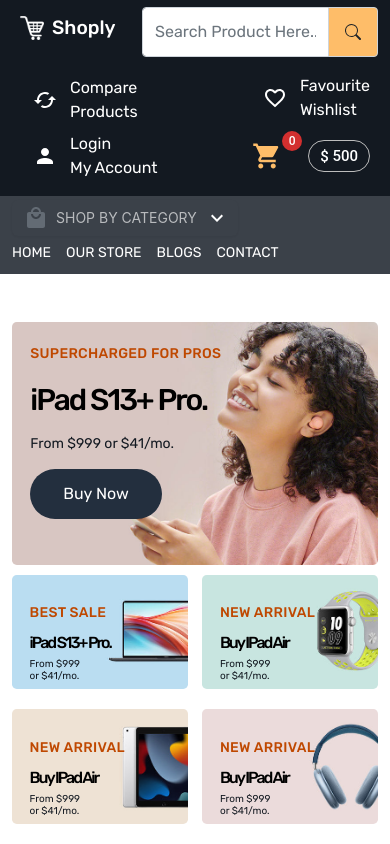
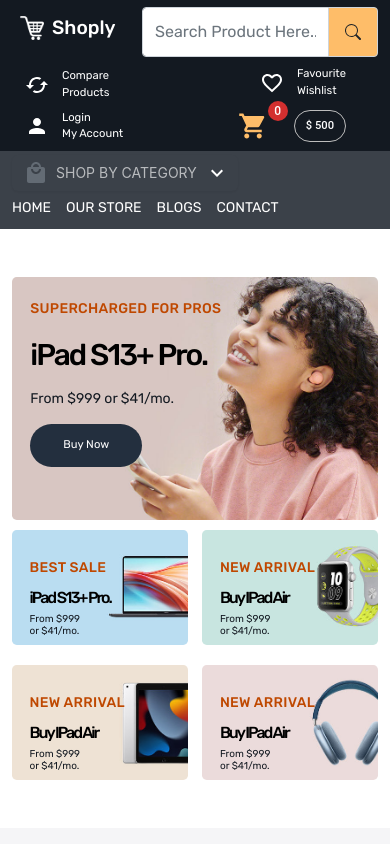
Before and after one commit to akanshbende/Shoply, a React (Vite) app: page / in a window 390 px wide. Shown: the top 844 px of the page. Built offline with nearby package versions, Linux system fonts and the light colour scheme.

Commit message:
header middle font size reduced

```diff
--- a/src/App.css
+++ b/src/App.css
@@ -131,6 +131,16 @@
 }
 .main-func a {
   text-decoration: none;
+}
+
+@media screen and (max-width: 400px) {
+  .main-func {
+    margin-right: 2rem;
+  }
+  .main-func p,
+  div {
+    font-size: 0.7rem !important;
+  }
 }
 
 .header-upper .input-group-text {
--- a/src/Components/Header.jsx
+++ b/src/Components/Header.jsx
@@ -64,7 +64,7 @@
               </div>
             </div>
             <div className="col-lg-5 col-md-12 col-sm-12 mt-sm-3 mb-sm-3">
-              <div className="header-upper-links d-flex flex-wrap m-2 m-xxl-0  align-items-center justify-content-between">
+              <div className="header-upper-links d-flex flex-wrap  m-xxl-0  align-items-center justify-content-xxl-between  justify-content-between">
                 <div className="main-func mb-2 mb-xxl-0 ">
                   <Link
                     to="/compare-product"
```
